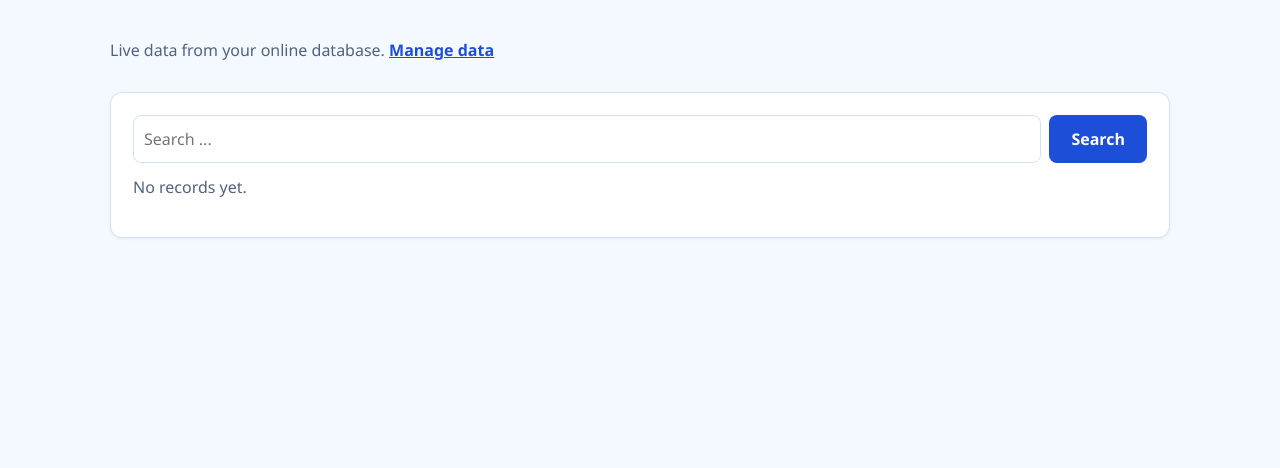
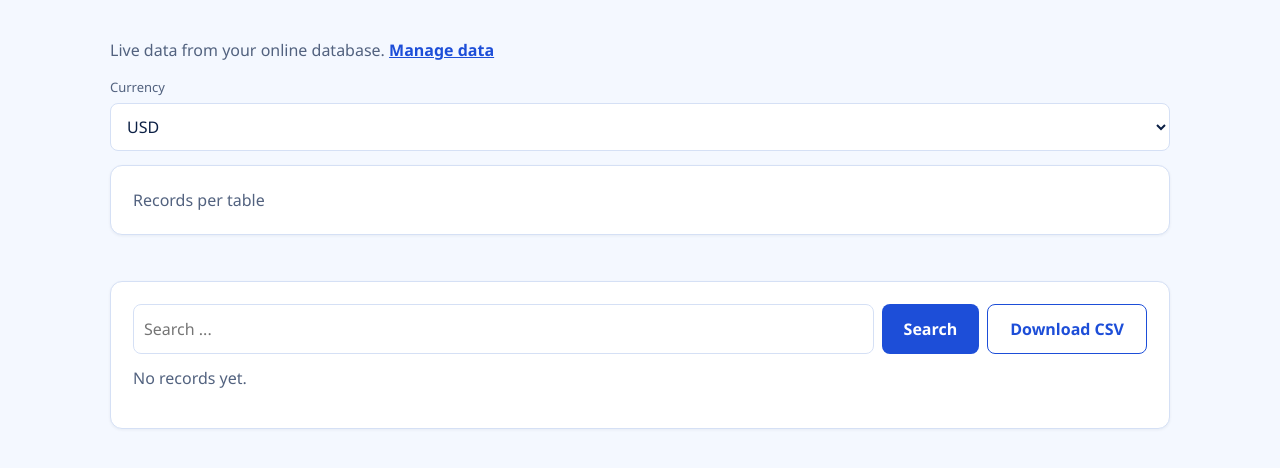
Before and after one commit to onlineconnection/datagenie, a Flask app: template templates/view.html in a window 1280 px wide. Shown: the part 65-533 px from the top of the page. Run offline with Flask 3, Linux system fonts and the light colour scheme; the template is opened without the code that fills it, so the values that code supplies are empty; some libraries are stand-ins or nearby versions.

Commit message:
Add currency, charts, CSV export

```diff
--- a/app.py
+++ b/app.py
@@ -235,6 +235,66 @@ def delete_record(biz_id, tname, row_id):
     return redirect(url_for("table_page", biz_id=biz_id, tname=tname))
 
 
+CURRENCIES = {"USD": "$", "LRD": "L$", "EUR": "EUR ", "GBP": "GBP ", "NGN": "NGN ", "GHS": "GHS "}
+
+
+def money(v, cur="USD"):
+    return f"{CURRENCIES.get(cur, '')}{float(v):,.2f}"
+
+
+app.jinja_env.globals["money"] = money
+app.jinja_env.globals["CURRENCIES"] = CURRENCIES
+
+
+def bars(items):
+    top = max([float(i["value"]) for i in items] or [0]) or 1
+    return [{"label": i["label"], "value": i["value"],
+             "pct": max(2, round(float(i["value"]) / top * 100))} for i in items]
+
+
+def count_bars(biz, counts):
+    return bars([{"label": t["name"].replace("_", " ").title(), "value": counts.get(t["name"], 0)}
+                 for t in biz["design"]["tables"]])
+
+
+app.jinja_env.globals["bars"] = bars
+app.jinja_env.globals["count_bars"] = count_bars
+
+
+def csv_safe(v):
+    v = "" if v is None else str(v)
+    return "'" + v if v[:1] in ("=", "+", "-", "@") else v
+
+
+@app.route("/export/<biz_id>/<table>.csv")
+@login_required
+def export_csv(biz_id, table):
+    import csv, io
+    from flask import abort, Response
+    biz = active_biz(biz_id)
+    t = db.get_table(biz, table)
+    if not t:
+        abort(404)
+    rows = db.search_rows(biz, t, "", limit=50000)
+    opts = db.fk_options(biz, t)
+    buf = io.StringIO()
+    w = csv.writer(buf)
+    w.writerow(["#" if c["primary_key"] else c["name"].replace("_", " ").title() for c in t["columns"]])
+    for r in rows:
+        out = []
+        for i, c in enumerate(t["columns"]):
+            v = r[i]
+            if c["type"] == "boolean" and v is not None:
+                v = "Yes" if v else "No"
+            elif c["references"] and v is not None:
+                v = opts.get(c["name"], {}).get(v, v)
+            out.append(csv_safe(v))
+        w.writerow(out)
+    name = "".join(ch if ch.isalnum() else "_" for ch in f"{biz['title']}_{t['name']}")[:60]
+    return Response("\ufeff" + buf.getvalue(), mimetype="text/csv; charset=utf-8",
+                    headers={"Content-Disposition": f"attachment; filename={name}.csv"})
+
+
 # ---------- final product ----------
 @app.route("/view/<biz_id>")
 @login_required
@@ -245,7 +305,18 @@ def view(biz_id):
     return render_template("view.html", biz=biz, table=table, q=q,
                            rows=db.search_rows(biz, table, q),
                            opts=db.fk_options(biz, table),
-                           counts=db.row_counts(biz), totals=db.totals(biz))
+                           counts=db.row_counts(biz), totals=db.totals(biz),
+                           currency=db.get_currency(biz_id))
+
+
+@app.route("/currency/<biz_id>", methods=["POST"])
+@login_required
+def set_currency_route(biz_id):
+    biz = active_biz(biz_id)
+    code = request.form.get("currency", "")
+    if code in CURRENCIES:
+        db.set_currency(biz["id"], code)
+    return redirect(request.referrer or url_for("view", biz_id=biz["id"]))
 
 
 # ---------- database suggestions ----------
--- a/db.py
+++ b/db.py
@@ -41,6 +41,19 @@ def init_registry():
                 status text not null default 'pending',
                 created_at timestamptz not null default now()
             )""")
+        c.execute("alter table datagenie_businesses add column if not exists currency text not null default 'USD'")
+        c.execute("alter table datagenie_businesses add column if not exists share_token text")
+
+
+def get_currency(biz_id):
+    with connect() as c:
+        r = c.execute("select currency from datagenie_businesses where id=%s", (biz_id,)).fetchone()
+    return r[0] if r else "USD"
+
+
+def set_currency(biz_id, code):
+    with connect() as c:
+        c.execute("update datagenie_businesses set currency=%s where id=%s", (code, biz_id))
 
 
 def save_pending(description, design):
--- a/templates/view.html
+++ b/templates/view.html
@@ -9,6 +9,12 @@
   .tabs a { padding: 8px 14px; border-radius: 8px; background: var(--soft); color: var(--ink); text-decoration: none; font-size: 14px; }
   .tabs a.on { background: var(--brand); color: #fff; }
   .scroll { overflow-x: auto; }
+  .charts { display:grid; grid-template-columns:repeat(auto-fit,minmax(280px,1fr)); gap:12px; margin-bottom:16px; }
+  .brow { display:grid; grid-template-columns:110px 1fr auto; gap:8px; align-items:center; margin-top:10px; font-size:13px; }
+  .brow .bl { overflow:hidden; text-overflow:ellipsis; white-space:nowrap; font-weight:700; }
+  .brow .bt { background:var(--soft); border-radius:6px; height:14px; overflow:hidden; }
+  .brow .bt i { display:block; height:100%; background:var(--brand); border-radius:6px; }
+  .brow .bv { font-weight:700; color:var(--brand); }
   .bar { display: flex; gap: 8px; margin-bottom: 12px; }
   .bar input { flex: 1; padding: 10px; border: 1px solid var(--line); border-radius: 8px; font: inherit; }
 
@@ -25,13 +31,33 @@
   <a href="{{ url_for('dashboard', biz_id=biz.id) }}">Manage data</a>
 </p>
 
+<form method="post" action="{{ url_for('set_currency_route', biz_id=biz.id) }}" style="margin-bottom:14px">
+  <input type="hidden" name="csrf_token" value="{{ csrf_token() }}">
+  <label class="sub">Currency</label>
+  <select name="currency" onchange="this.form.submit()">
+    {% for c in CURRENCIES %}<option value="{{ c }}" {{ 'selected' if c == currency }}>{{ c }}</option>{% endfor %}
+  </select>
+</form>
+
 {% if totals %}
 <div class="stats">
   {% for s in totals %}
-  <div class="card stat"><div class="sub">{{ s.label }}</div><div class="n">{{ '{:,.2f}'.format(s.value) }}</div></div>
+  <div class="card stat"><div class="sub">{{ s.label }}</div><div class="n">{{ money(s.value, currency) }}</div></div>
   {% endfor %}
 </div>
 {% endif %}
+
+{% set bc = count_bars(biz, counts) %}{% set bt = bars(totals) %}
+<div class="charts">
+  <div class="card"><div class="sub">Records per table</div>
+    {% for b in bc %}<div class="brow"><span class="bl">{{ b.label }}</span><span class="bt"><i style="width:{{ b.pct }}%"></i></span><span class="bv">{{ b.value }}</span></div>{% endfor %}
+  </div>
+  {% if bt %}
+  <div class="card"><div class="sub">Money totals</div>
+    {% for b in bt %}<div class="brow"><span class="bl">{{ b.label }}</span><span class="bt"><i style="width:{{ b.pct }}%"></i></span><span class="bv">{{ money(b.value, currency) }}</span></div>{% endfor %}
+  </div>
+  {% endif %}
+</div>
 
 <div class="tabs">
   {% for t in biz.design.tables %}
@@ -46,6 +72,7 @@
     <input type="hidden" name="t" value="{{ table.name }}">
     <input name="q" value="{{ q }}" placeholder="Search {{ table.name | pretty }}...">
     <button type="submit">Search</button>
+    <a class="btn ghost" href="{{ url_for('export_csv', biz_id=biz.id, table=table.name) }}">Download CSV</a>
   </form>
   {% if rows %}
   <table>
```
